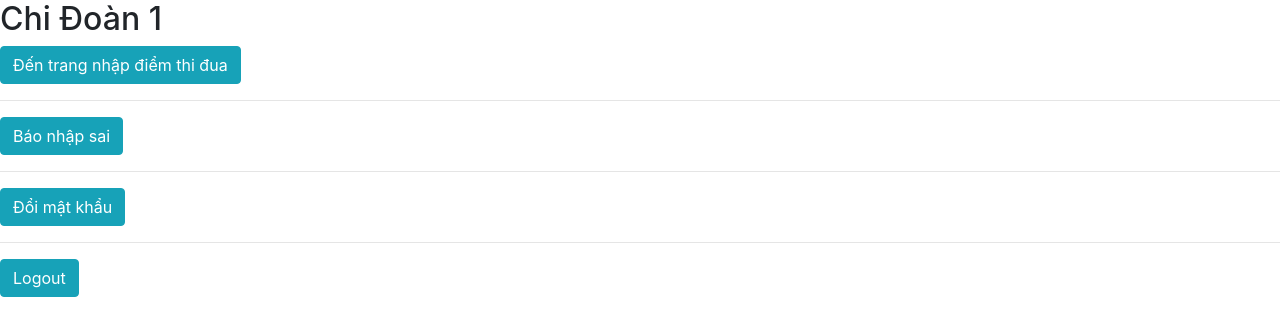
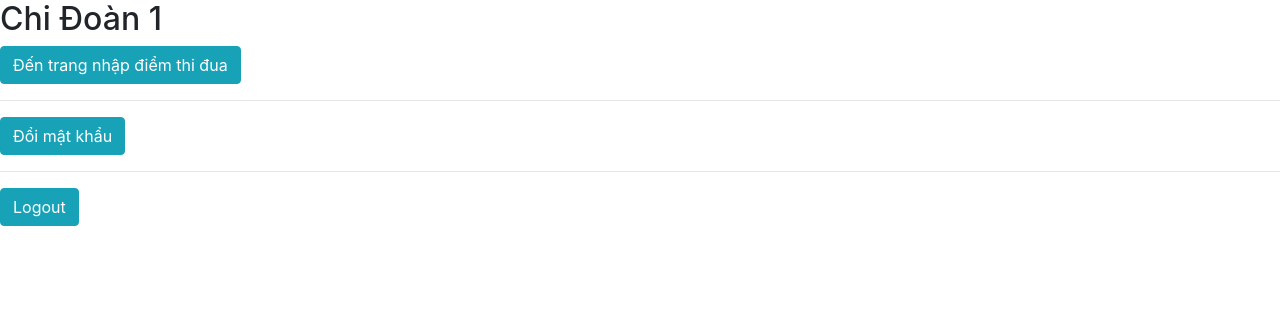
Before and after one commit to TrTung216/Web_thi_dua, a PHP site: page /users-page.php in a window 1280 px wide. Shown: the top 336 px of the page. Run offline with PHP 8.4, Linux system fonts and the light colour scheme; the visitor is signed in with stand-in values (Sample User, id 1).

Commit message:
Update users-page.php

```diff
--- a/users-page.php
+++ b/users-page.php
@@ -19,10 +19,6 @@
     </div>
     <hr>
     <div>
-        <a href="user-misstake.php" class="btn btn-info" role="button">Báo nhập sai</a>
-    </div>
-    <hr>
-    <div>
         <a href="change-password.php" class="btn btn-info" role="button">Đổi mật khẩu</a>
     </div>
     <hr>
```
